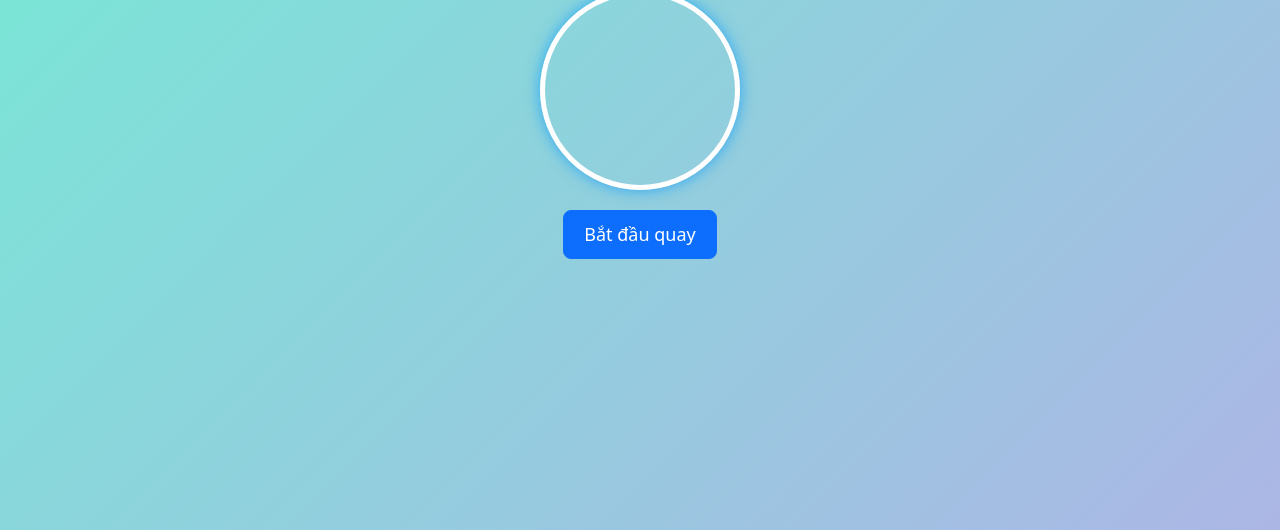
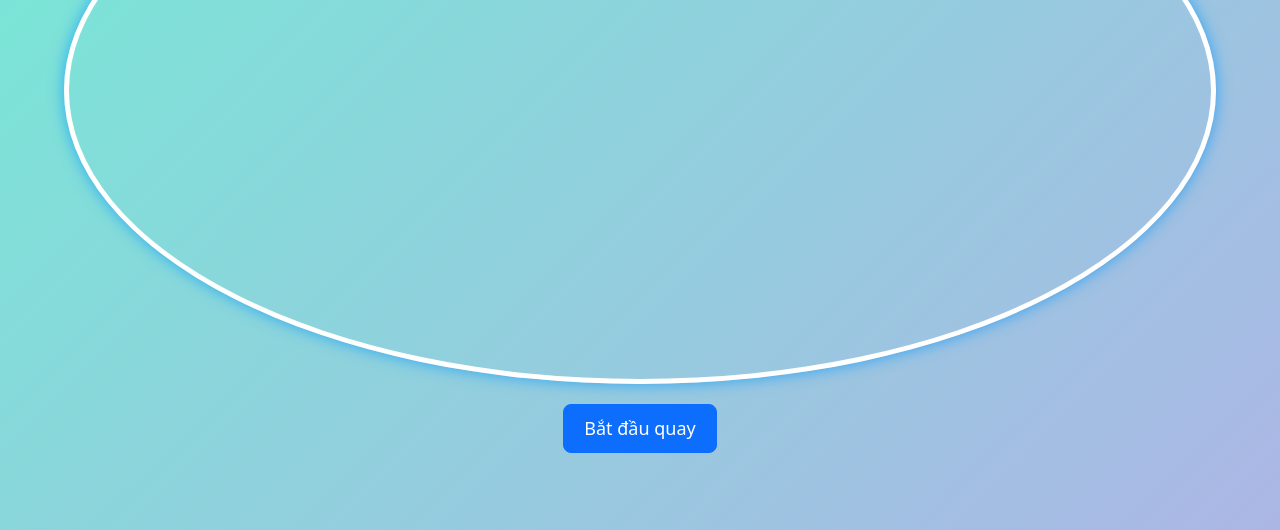
Before and after one commit to mrjohnarthur3/ducba1997.github.io, a plain HTML site: page index.html in a window 1280 px wide. Shown: the part 270-800 px from the top of the page. Drawn offline with nearby package versions, Linux system fonts and the light colour scheme.

Commit message:
Update index.html

```diff
--- a/index.html
+++ b/index.html
@@ -19,8 +19,7 @@
         text-align: center;
       }
       .video-circle {
-        width: 200px;
-        height: 200px;
+        width: 90%;
         border-radius: 50%;
         overflow: hidden;
         border: 5px solid #fff;
```
